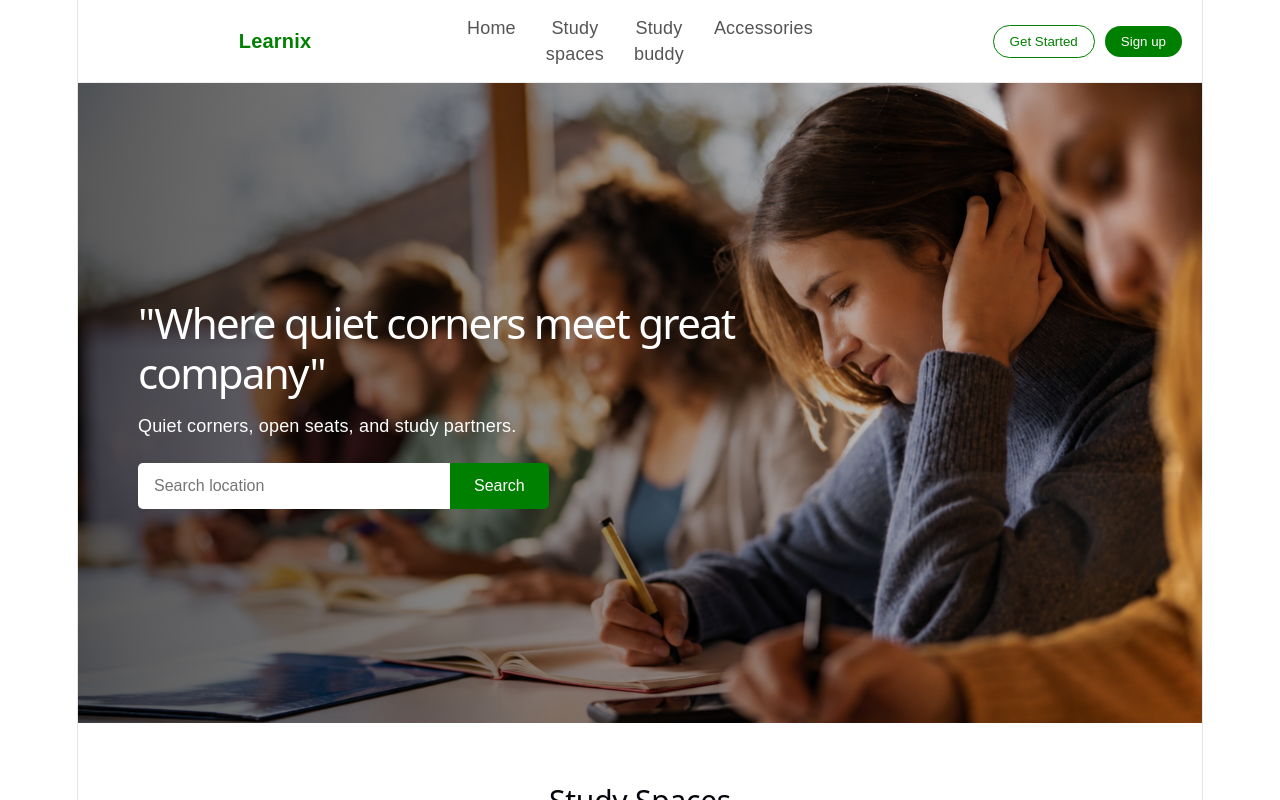
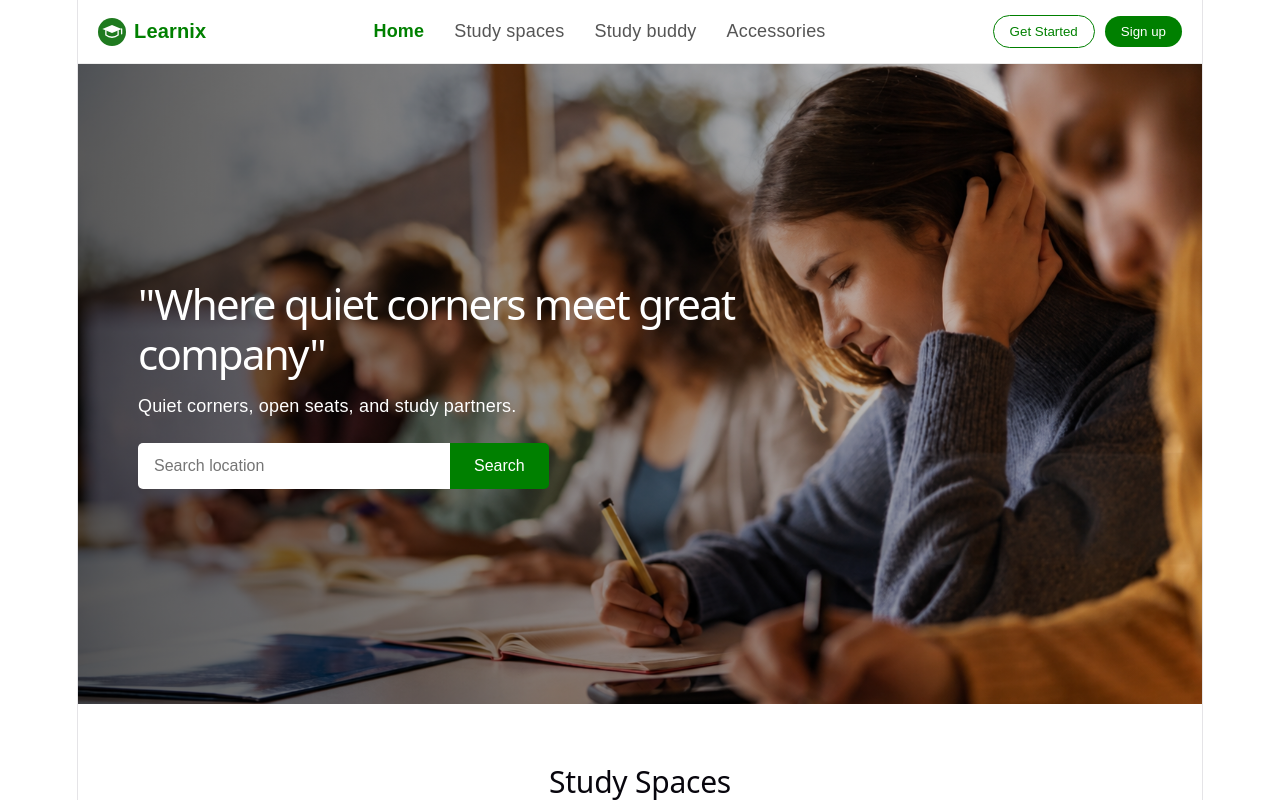
Before and after one commit to nur-rabby09/Learnix, a React (Vite) app: page / in a window 1280 px wide. Shown: the top 800 px of the page. Built offline with nearby package versions, Linux system fonts and the light colour scheme.

Commit message:
Updated the home page UI

```diff
--- a/src/App.css
+++ b/src/App.css
@@ -6,38 +6,60 @@ body {
 
 /* Navbar */
 .navbar {
+  position: sticky;
+  top: 0;
+  z-index: 100;
+  background: white;
   padding: 15px 20px;
   border-bottom: 1px solid #eee;
   display: flex;
   align-items: center;
   justify-content: space-between;
+  flex-wrap: nowrap;
+  gap: 20px;
 }
 
 .logo {
+  display: flex;
+  align-items: center;
+  gap: 8px;
   font-size: 20px;
   font-weight: bold;
   color: green;
-  flex: 1;
+  flex: 0 0 auto;
+  white-space: nowrap;
+}
+
+.logo-icon {
+  width: 28px;
+  height: 28px;
+  flex-shrink: 0;
 }
 
 .nav-links {
   flex: 1;
   display: flex;
   justify-content: center;
+  flex-wrap: nowrap;
+  white-space: nowrap;
+  overflow-x: auto;
 }
 
 .nav-links span {
   margin: 0 15px;
   color: #555;
   cursor: pointer;
+  white-space: nowrap;
 }
 
 .nav-actions {
-  flex: 1;
+  flex: 0 0 auto;
   display: flex;
   justify-content: flex-end;
   align-items: center;
   gap: 10px;
+  flex-wrap: nowrap;
+  white-space: nowrap;
 }
 
 .btn-outline {
@@ -46,6 +68,7 @@ body {
   border: 1px solid green;
   padding: 8px 16px;
   border-radius: 20px;
+  white-space: nowrap;
 }
 
 .btn-solid {
@@ -55,6 +78,7 @@ body {
   padding: 8px 16px;
   border-radius: 20px;
   cursor: pointer;
+  white-space: nowrap;
 }
 
 /* Hero with background photo */
@@ -62,7 +86,187 @@ body {
   background-image: linear-gradient(90deg, rgba(0,0,0,0.65) 0%, rgba(0,0,0,0.4) 50%, rgba(0,0,0,0.1) 100%), url("/image01.png");
   background-size: cover;
   background-position: right center;
-  background-attachment: fixed;
+  color: white;
+  text-align: left;
+  min-height: 80vh;
+  display: flex;
+  flex-direction: column;
+  align-items: flex-start;
+  justify-content: center;
+  padding: 40px 60px;
+  box-sizing: border-box;
+}
+
+.hero h1 {
+  font-size: 42px;
+  line-height: 1.2;
+  max-width: 600px;
+  margin: 0 0 14px;
+  color: white;
+}
+
+.hero p {
+  font-size: 18px;
+  max-width: 500px;
+  margin: 0 0 24px;
+}
+
+.search-bar {
+  display: flex;
+  justify-content: flex-start;
+}
+
+.hero input {
+  padding: 14px 16px;
+  width: 280px;
+  font-size: 16px;
+  border: none;
+  border-radius: 5px 0 0 5px;
+}
+
+.hero .btn-solid {
+  padding: 14px 24px;
+  font-size: 16px;
+  border-radius: 0 5px 5px 0;
+}
+
+/* Section titles */
+.section-title {
+  font-size: 30px;
+  padding: 60px 20px 20px;
+}
+
+/* Cards row */
+.row {
+  display: flex;
+  gap: 25px;
+  padding: 0 20px 60px;
+  flex-wrap: wrap;
+}
+
+.card {
+  border: 1px solid #ddd;
+  border-radius: 12px;
+  padding: 30px 25px;
+  width: 260px;
+  min-height: 160px;
+  box-sizing: border-box;
+  display: flex;
+  flex-direction: column;
+  justify-content: center;
+  box-shadow: 0 2px 6px rgba(0,0,0,0.05);
+}
+
+.card h3 {
+  font-size: 20px;
+  margin: 0 0 10px;
+}
+
+.card p {
+  font-size: 16px;
+  color: #666;
+}
+
+/* Footer */
+.footer {
+  border-top: 1px solid #eee;
+  text-align: center;
+  padding: 60px 20px;
+  color: gray;
+}body {
+  font-family: Arial, sans-serif;
+  margin: 0;
+  color: #333;
+}
+
+/* Navbar */
+.navbar {
+  position: sticky;
+  top: 0;
+  z-index: 100;
+  background: white;
+  padding: 15px 20px;
+  border-bottom: 1px solid #eee;
+  display: flex;
+  align-items: center;
+  justify-content: space-between;
+  flex-wrap: nowrap;
+  gap: 20px;
+}
+
+.logo {
+  display: flex;
+  align-items: center;
+  gap: 8px;
+  font-size: 20px;
+  font-weight: bold;
+  color: green;
+  flex: 0 0 auto;
+  white-space: nowrap;
+}
+
+.logo-icon {
+  width: 28px;
+  height: 28px;
+  flex-shrink: 0;
+}
+
+.nav-links {
+  flex: 1;
+  display: flex;
+  justify-content: center;
+  flex-wrap: nowrap;
+  white-space: nowrap;
+  overflow-x: auto;
+}
+
+.nav-links span {
+  margin: 0 15px;
+  color: #555;
+  cursor: pointer;
+  white-space: nowrap;
+  font-weight: 500;
+}
+
+.nav-links span.active {
+  color: green;
+  font-weight: 700;
+}
+
+.nav-actions {
+  flex: 0 0 auto;
+  display: flex;
+  justify-content: flex-end;
+  align-items: center;
+  gap: 10px;
+  flex-wrap: nowrap;
+  white-space: nowrap;
+}
+
+.btn-outline {
+  background: white;
+  color: green;
+  border: 1px solid green;
+  padding: 8px 16px;
+  border-radius: 20px;
+  white-space: nowrap;
+}
+
+.btn-solid {
+  background: green;
+  color: white;
+  border: none;
+  padding: 8px 16px;
+  border-radius: 20px;
+  cursor: pointer;
+  white-space: nowrap;
+}
+
+/* Hero with background photo */
+.hero {
+  background-image: linear-gradient(90deg, rgba(0,0,0,0.65) 0%, rgba(0,0,0,0.4) 50%, rgba(0,0,0,0.1) 100%), url("/image01.png");
+  background-size: cover;
+  background-position: right center;
   color: white;
   text-align: left;
   min-height: 80vh;
--- a/src/App.jsx
+++ b/src/App.jsx
@@ -1,16 +1,35 @@
+import { useState } from 'react';
 import './App.css';
+
+const NAV_ITEMS = ['Home', 'Study spaces', 'Study buddy', 'Accessories'];
+
 function App() {
+  const [activeTab, setActiveTab] = useState('Home');
+
   return (
     <div>
 
       {/* Top navbar */}
       <div className="navbar">
-        <span className="logo">Learnix</span>
+        <span className="logo">
+          <svg className="logo-icon" viewBox="0 0 32 32" fill="none" xmlns="http://www.w3.org/2000/svg">
+            <circle cx="16" cy="16" r="16" fill="#1f7a1f" />
+            <path d="M16 8L27 12.5L16 17L5 12.5L16 8Z" fill="white" />
+            <path d="M9 14.5V19.5C9 19.5 12 22 16 22C20 22 23 19.5 23 19.5V14.5" stroke="white" strokeWidth="1.5" fill="none" strokeLinecap="round" strokeLinejoin="round" />
+            <line x1="27" y1="12.5" x2="27" y2="18" stroke="white" strokeWidth="1.5" strokeLinecap="round" />
+          </svg>
+          Learnix
+        </span>
         <div className="nav-links">
-          <span>Home</span>
-          <span>Study spaces</span>
-          <span>Study buddy</span>
-          <span>Accessories</span>
+          {NAV_ITEMS.map((item) => (
+            <span
+              key={item}
+              className={activeTab === item ? 'active' : ''}
+              onClick={() => setActiveTab(item)}
+            >
+              {item}
+            </span>
+          ))}
         </div>
         <div className="nav-actions">
           <button className="btn-outline">Get Started</button>
```
